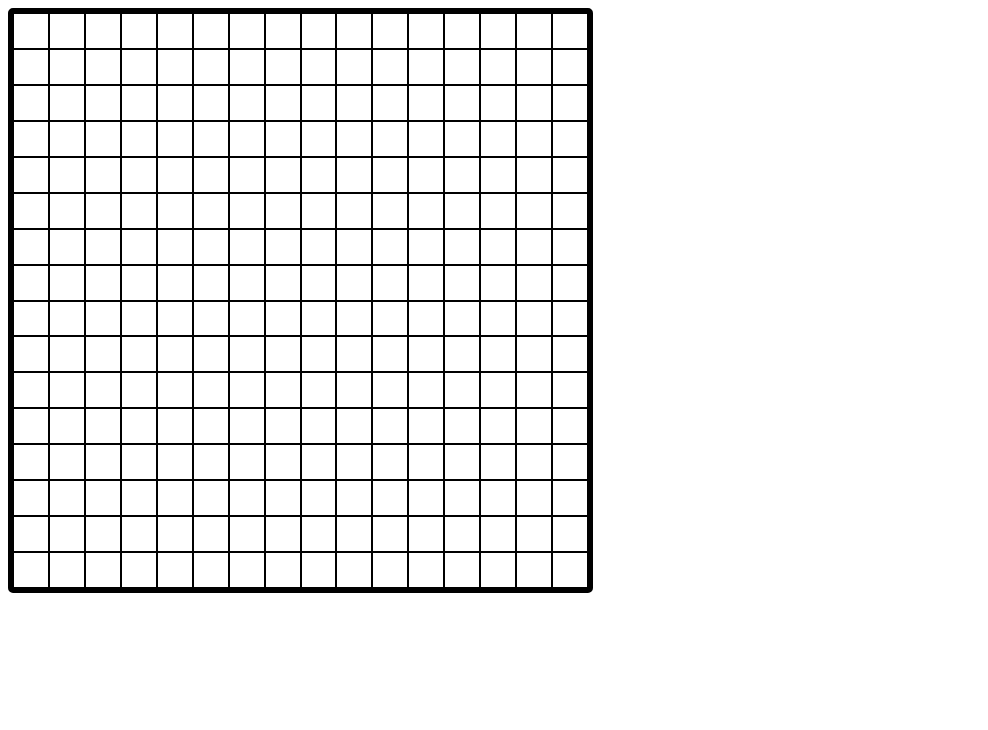
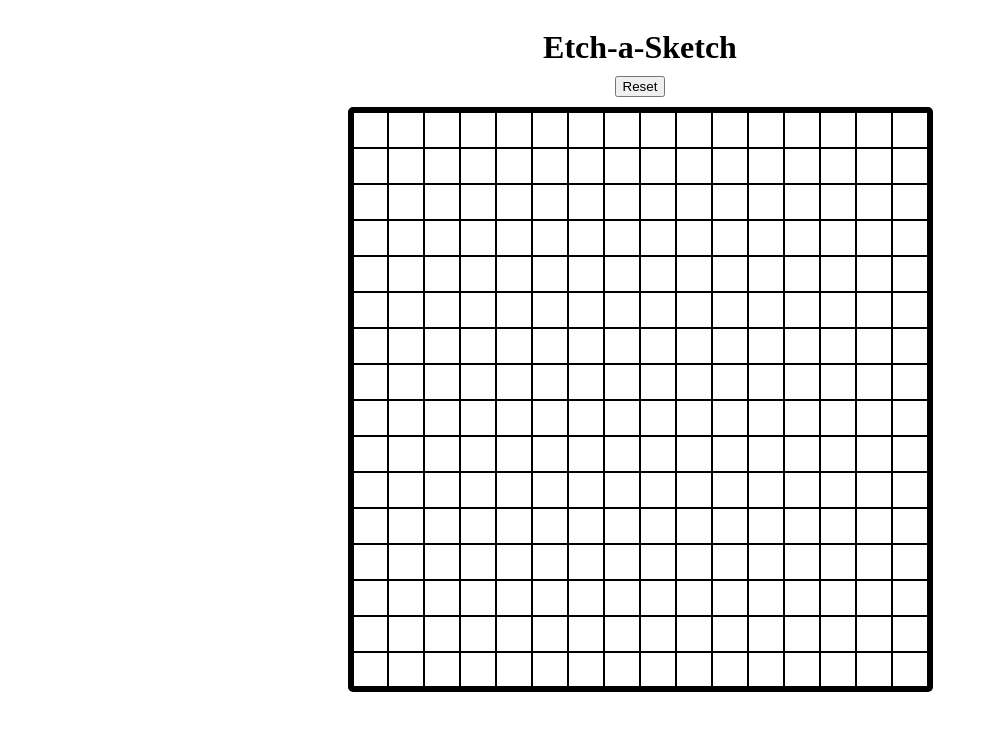
Before and after one commit to tannerkhemphill/odin-etch-a-sketch, a plain HTML site: page index.html in a window 1280 px wide. Shown: the whole page, without its empty margins (0-988 px from the left). Drawn offline with Linux system fonts and the light colour scheme.

Commit message:
Add draw and reset button functionality

```diff
--- a/index.html
+++ b/index.html
@@ -9,6 +9,8 @@
     <title>Etch-a-Sketch</title>
 </head>
 <body>
+    <h1>Etch-a-Sketch</h1>
+    <button id='btn'>Reset</button>
     <div id='container'></div>
 </body>
 </html>
--- a/script.js
+++ b/script.js
@@ -8,6 +8,25 @@ function makeGrid(num) {
     };
     container.style.setProperty("grid-template-columns", `repeat(${num}, 2fr)`);
     container.style.setProperty("grid-template-rows", `repeat(${num}, 2fr)`);
+
+    let grid = document.querySelectorAll('.grid');
+
+    grid.forEach(cell => cell.addEventListener("mouseenter", function(e) {
+    e.target.style.backgroundColor = "black";
+}));
+};
+
+function reset() {
+    document.querySelectorAll(".grid").forEach((e) => e.parentNode.removeChild(e));
+    let num = -1;
+    while (isNaN(num) || num < 1 || num > 100) {
+        num = parseInt(window.prompt("Please enter a number from 1 to 100", ""), 10);
+    };
+    makeGrid(num);
 };
 
 makeGrid(16);
+
+const button = document.getElementById('btn');
+
+button.onclick = () => reset();
--- a/style.css
+++ b/style.css
@@ -1,9 +1,25 @@
+body {
+    display: flex;
+    flex-flow: column;
+    align-items: center;
+    justify-content: center;
+}
+
+h1 {
+    margin-bottom: 10px;
+}
+
+button {
+    margin-bottom: 10px;
+}
+
 #container {
     display: inline-grid;
     border: 5px solid black;
     border-radius: 5px;
     height: 575px;
     width: 575px;
+    float: right;
 }
 
 .grid {
```
